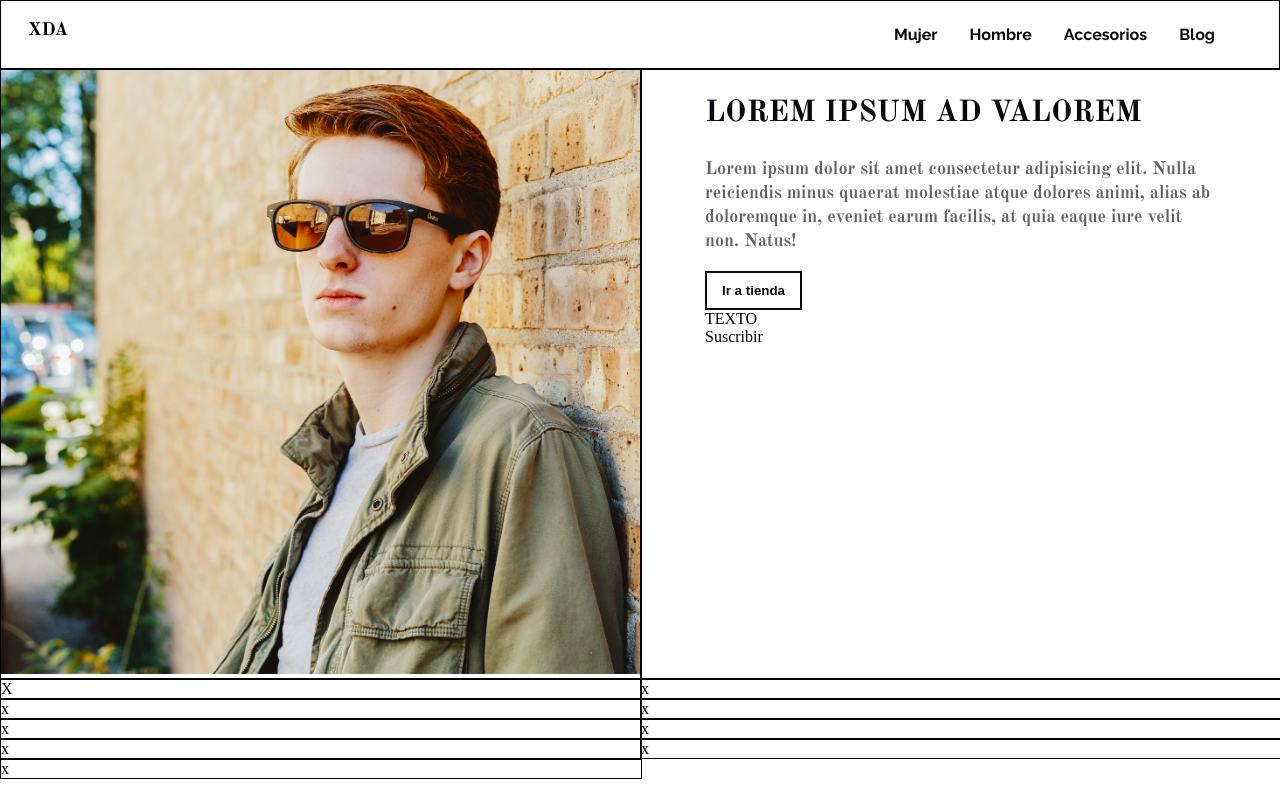
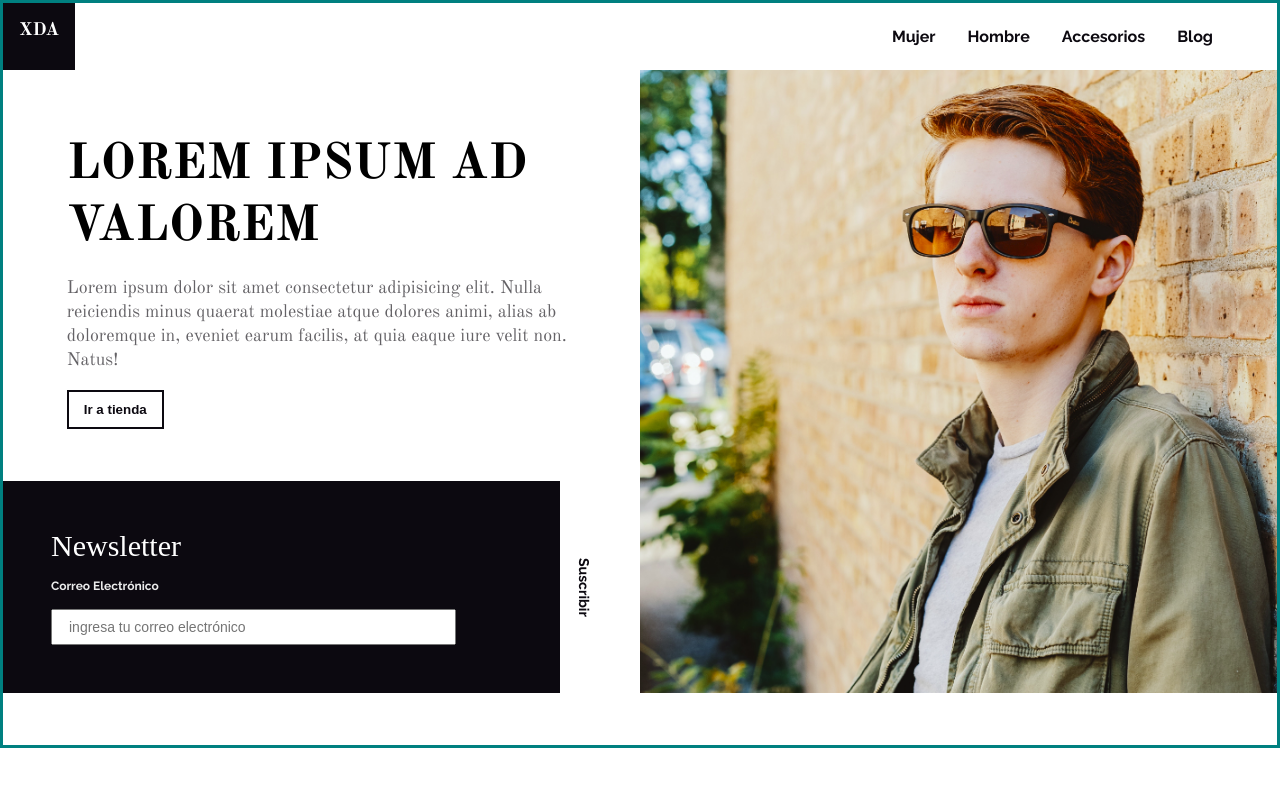
Before and after one commit to chompin350/tiendaxda, a plain HTML site: page index.html in a window 1280 px wide. Drawn offline with nearby package versions, Linux system fonts and the light colour scheme.

Commit message:
Se actualiza desafio

```diff
--- a/assets/sass/abstracts/_variables.scss
+++ b/assets/sass/abstracts/_variables.scss
@@ -25,6 +25,6 @@ $font-relawey: 'Raleway', sans-serif;
 
 // Breakpoint
 $break_phone:576px;
-$break_tablet:768px;
+$break_tablet:731px;
 $break_desktop:992px;
 $break_large:1200px;
--- a/assets/sass/base/_base.scss
+++ b/assets/sass/base/_base.scss
@@ -2,3 +2,6 @@ img {
     max-width: 100%;
     height: auto;
 }
+body {
+    border: 3px solid teal;
+}
--- a/assets/sass/base/_typography.scss
+++ b/assets/sass/base/_typography.scss
@@ -1,25 +1,37 @@
-
-.texto-vertical-2 {
-    writing-mode: vertical-lr;
-    transform: rotate(180deg);
-    font-family: $font-relawey;
-    font-weight: $font-bold;
-    font-size: $font-xxx-large;
-}
 
 h1{
+    margin-block-start:0;
+    margin-block-end:0;
     font-size: $font-xx-large;
     font-family: $font-oldstand;
     font-weight: $font-bold;
     text-align: left;
-    color: $smoky-black;
+    @include point_df-break($break_tablet){
+        font-size: $font-xxx-large;
+    }
+}
+
+h3{
+    margin-block-start: 0;
+    margin-block-end: 0.5rem;
+    font-size: $font-xx-large;
+    font-weight: $font-regular;
+    color: $white;
+}
+
+h4{
+    margin-block-start: 1rem;
+    font-family: $font-relawey;
+    color: $isabelline;
+    font-size: $font-x-small;
 }
 
 p {
     font-size: $font-large;
     font-family: $font-oldstand;
-    font-weight: $font-bold;
+    font-weight: $font-regular;
     text-align: left;
     color: $granite-gray;
     line-height: 1.5rem;
+
 }
--- a/assets/sass/components/_form.scss
+++ /dev/null
@@ -1,4 +0,0 @@
-.item_form{
-    background-color: $smoky-black;
-    width: 80%;
-}
--- /dev/null
+++ b/assets/sass/components/_grid.scss
@@ -0,0 +1,16 @@
+.container-grid{
+
+    display: grid;
+    grid-template-columns: 1fr;
+    justify-content: center;
+    grid-gap: 20px 0;
+    width: 100%;
+
+    @include point_df-break($break_desktop){
+        grid-template-columns: 1fr 1fr;
+        grid-template-rows: auto auto;
+        grid-template-areas: "area-2 area-1"
+                             "area-3 area-1";
+    }
+
+}
--- a/assets/sass/components/_inputs.scss
+++ b/assets/sass/components/_inputs.scss
@@ -1,6 +1,8 @@
 //This file you will create your style for inputs inside of the project
-.input-tex{
+input{
     font-size: $font-x-small ;
     color: $smoky-black;
-    padding: 0.5rem;
+    padding: 0.5rem 1rem;
+    width: 80%;
+    font-size: $font-small;
 }
--- a/assets/sass/layout/_contacto.scss
+++ b/assets/sass/layout/_contacto.scss
@@ -1,18 +1,30 @@
 .contacto{
-    display: inline-block
-}
-.item_form{
-    background-color: $smoky-black;
-    width: 78%;
-}
+    display: grid;
+    grid-template-columns: repeat(5, 1fr);
+    width: 100%;
+    height: auto;
+    color: $white;
+    justify-content: center;
 
-.text_vertical{
+
+    &__vertical{
+        padding-left: 3rem;
+        grid-column: 5 ;
         writing-mode: vertical-lr;
         transform: rotate(360Deg);
         font-family: $font-relawey;
         font-weight: $font-bold;
         font-size:$font-small;
         color: $smoky-black;
-    width: 19%;
-    float: leaf;
+        width: 100%;
+        align-self: center;
+        height: auto;
+
     }
+
+    @include point_df-break($break_desktop){
+        grid-area: div3;
+    }
+
+
+}
--- /dev/null
+++ b/assets/sass/layout/_footer.scss
@@ -0,0 +1,4 @@
+.footer{
+    background-color: $white;
+    height: 52px;
+}
--- /dev/null
+++ b/assets/sass/layout/_header.scss
@@ -0,0 +1,30 @@
+header{
+    width: 100%;
+    background-position: top;
+    height: 34vh;
+    overflow: hidden;
+    background-image: url(../images/imagen1.png);
+    background-repeat: no-repeat;
+    background-size: cover;
+    background-position:top;
+
+    @include point_df-break($break_tablet){
+        height: 76vh;
+        background-position: center;
+
+    }
+
+    @include point_df-break($break_desktop){
+        grid-area: area-1;
+        height: auto;
+        background-repeat: no-repeat;
+        background-size: cover;
+        background-position:center;
+
+    }
+
+}
+
+.size_imagen{
+    width: 5.94rem;
+}
--- a/assets/sass/layout/_main.scss
+++ b/assets/sass/layout/_main.scss
@@ -1,38 +1,20 @@
-
-
-.main{
-    display: grid;
-    grid-template-columns: repeat(1fr);
-    justify-content: center;
-    width: 100%;
+.descripcion{
+    margin: 0 auto;
+    padding: 2rem;
 
     &__item{
+        width: 100%;
 
-        border: 1px solid black;
-        width: 100%;
-        height: auto;
-
-        &__imagen{
-            background-repeat: no-repeat;
-            background-size: cover;
-            background-position: center;
-            width: 100%;
-            height: auto;
-        }
-
-        &__margen{
-            width: 80%;
-            margin: 0 auto;
-        }
     }
-
-    @include point_df-break($break_desktop) {
-        grid-template-columns: repeat(2, 1fr);
+    @include point_df-break($break_desktop){
+        grid-area: area-2;
+        padding-top: 4rem;
 
     }
 
-    @include point_df-break($break_large) {
-        grid-template-columns: repeat(2, 1fr);
+    @include point_df-break($break_tablet){
+        width: 80%;
 
     }
+
 }
--- a/assets/sass/layout/_navbar.scss
+++ b/assets/sass/layout/_navbar.scss
@@ -1,22 +1,27 @@
 .navigation{
     position: relative;
-    border: 1px solid black;
+    display: inline-flex;
+    width: 100%;
 }
 .navigation__logo{
-    position: absolute;
-    top: 0.9em;
-    left: 1.5em;
+    position: relative;
     font-family: $font-oldstand;
+    background-color: $smoky-black;
+    color:$white;
     font-size: $font-large;
     font-weight: $font-bold;
-    @include point_df-break($break_tablet){
-        top:1em;
-        left: 1.5em;
-    }
+    padding-left: 1rem;
+    padding-top: 1rem;
+    padding-right: 1rem;
+    height: auto;
+    text-align: center;
+    text-decoration: none;
+    list-style: none;
 }
 
 .collapsible{
     text-align: right;
+    margin-left: auto;
     label{
         display: block;
         padding-top: 0.5em;
@@ -61,8 +66,6 @@ input:checked ~ .navigation__container {
         text-decoration: none;
         @include point_df-break($break_tablet){
             padding: 0.5em 1em;
-            // font-size: $font-medium;
-            // font-weight: $font-boldr;
         }
 
         &:hover{
--- /dev/null
+++ b/assets/sass/layout/_newsletter.scss
@@ -0,0 +1,28 @@
+.newletter{
+    display: grid;
+    grid-template-columns: repeat(8, 1fr);
+    &__form{
+        grid-column: 1 / span 7;
+        background-color: $smoky-black;
+        padding: 1rem 1rem 2rem 2rem;
+
+        @include point_df-break($break_tablet){
+            padding: 3rem;
+        }
+    }
+
+    &__vertical{
+        grid-column: 8;
+        padding-left: 1rem;
+        writing-mode: vertical-lr;
+        transform: rotate(360Deg);
+        font-family: $font-relawey;
+        font-weight: $font-bold;
+        font-size:$font-small;
+        color: $smoky-black;
+        width: 100%;
+        align-self: center;
+        height: auto;
+
+    }
+}
--- a/assets/sass/main.scss
+++ b/assets/sass/main.scss
@@ -16,19 +16,24 @@
   'base/base',
   'base/typography';
 
+  /* components */
+  @import
+  'components/buttons',
+  'components/inputs',
+  'components/grid';
+
+
   /* layout */
 @import
   'layout/navbar',
   'layout/header',
   'layout/footer',
   'layout/main',
-  'layout/pagination';
+  'layout/pagination',
+  'layout/contacto',
+  'layout/newsletter';
 
 
-  /* components */
-@import
-  'components/buttons',
-  'components/inputs';
 
 /* pages */
 // @import
--- a/index.html
+++ b/index.html
@@ -15,10 +15,11 @@
 </head>
 <body>
    <!-- Header -->
-    <header class="header"> <!-- Navigation -->
+    <section class="navegacion"> <!-- Navigation -->
         <nav class="navigation">
-            <div class="navigation__logo">XDA</div>
-            <div class="collapsible col-xs-12">
+            <a href="#" class="navigation__logo">XDA</a>
+            <!-- <img class="size_imagen" src="./assets/images/icono.png" alt="logo"></a> -->
+            <div class="collapsible">
                 <input type="checkbox" id="menu">
                 <label for="menu">
                     <i class="fas fa-bars"></i>
@@ -41,45 +42,38 @@
                 </div>
             </div>
         </nav>
-    </header>
+    </section>
 
-    <section class="main">
-        <div class="main__item">
-            <div>
-                <img src="assets/images/imagen1.png" alt="imagen principal" class="main__item__imagen">
-            </div>
-        </div>
-        <div class="main__item">
-            <div class="main__item__margen">
+    <section class="container-grid">
+
+        <header>
+            <!-- Contenedor de imagen principal -->
+        </header>
+
+        <section class="descripcion">
+
+            <div class="descripcion__item">
                 <h1>LOREM IPSUM AD VALOREM</h1>
-           </div>
-            <div class="main__item__margen">
                 <p>Lorem ipsum dolor sit amet consectetur adipisicing elit. Nulla reiciendis minus quaerat molestiae atque dolores animi, alias ab doloremque in, eveniet earum facilis, at quia eaque iure velit non. Natus!</p>
-            </div>
-            <div class="main__item__margen">
                 <button class="btn btn__primary">Ir a tienda</button>
             </div>
+        </section>
 
-            <div class="main__item__margen">
-                <div class="item_form">
-                        TEXTO
-                </div>
-                <div class="text_vertical">
-                    Suscribir
-                </div>
+
+        <section class="newletter">
+            <div class="newletter__form">
+                <h3>Newsletter</h3>
+                <h4>Correo Electrónico</h4>
+                <input type="text" placeholder="ingresa tu correo electrónico">
             </div>
-        </div>
-        <div class="main__item">X</div>
-        <div class="main__item">x</div>
-        <div class="main__item">x</div>
-        <div class="main__item">x</div>
-        <div class="main__item">x</div>
-        <div class="main__item">x</div>
-        <div class="main__item">x</div>
-        <div class="main__item">x</div>
-        <div class="main__item">x</div>
+            <div class="newletter__vertical">
+                Suscribir
+            </div>
+        </section>
     </section>
+    <section class="footer"></section>
 
+    <!-- CDN para ver en indicar CSS faltante en otros navegadores -->
     <script src="./assets/js/modernizr-custom.js"></script>
 </body>
 </html>
```
Also changed, not shown: assets/css/main.css, assets/images/icono.png (added), 1 other file. Lines whose indentation alone changed are shown as unchanged.
